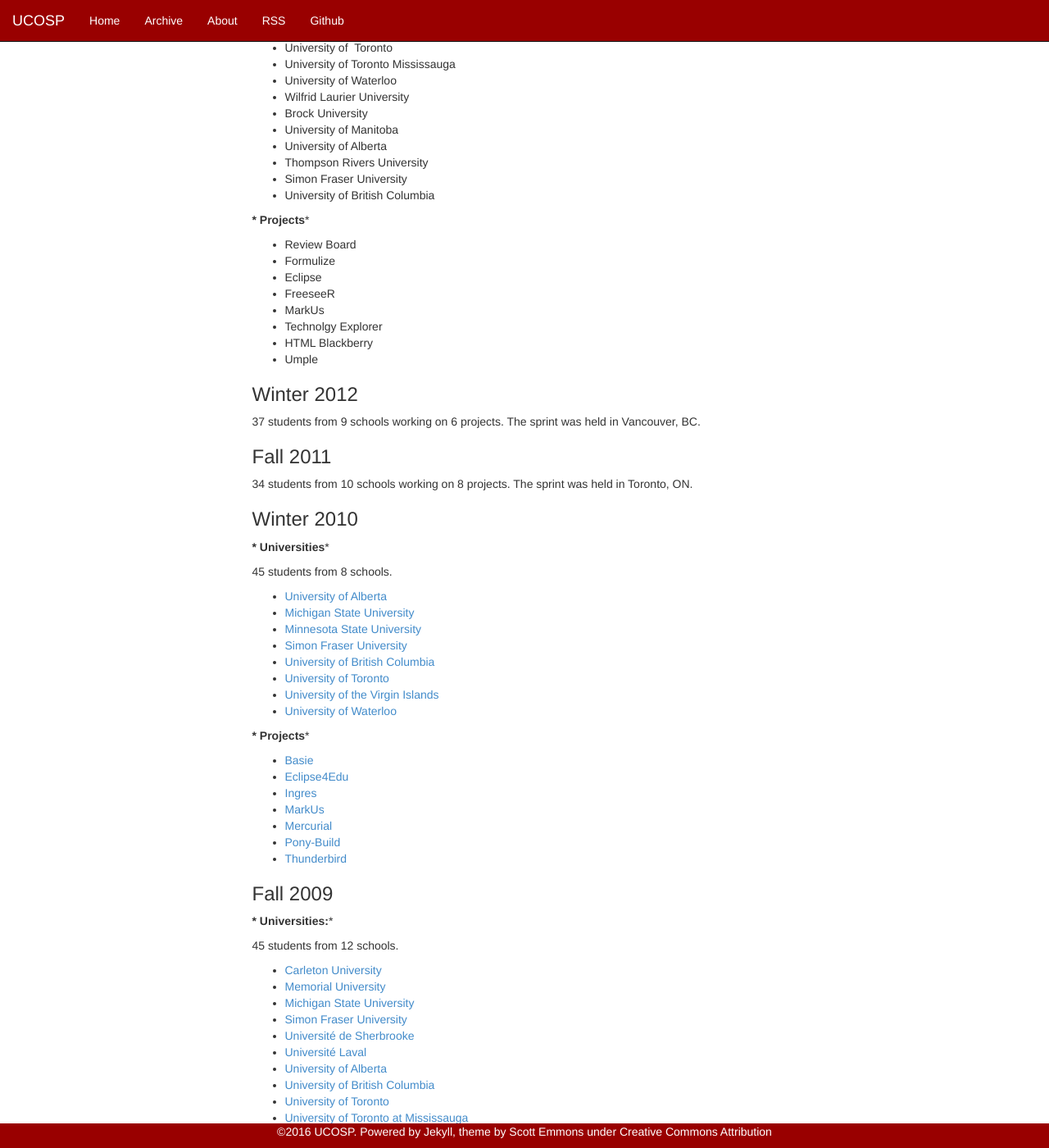
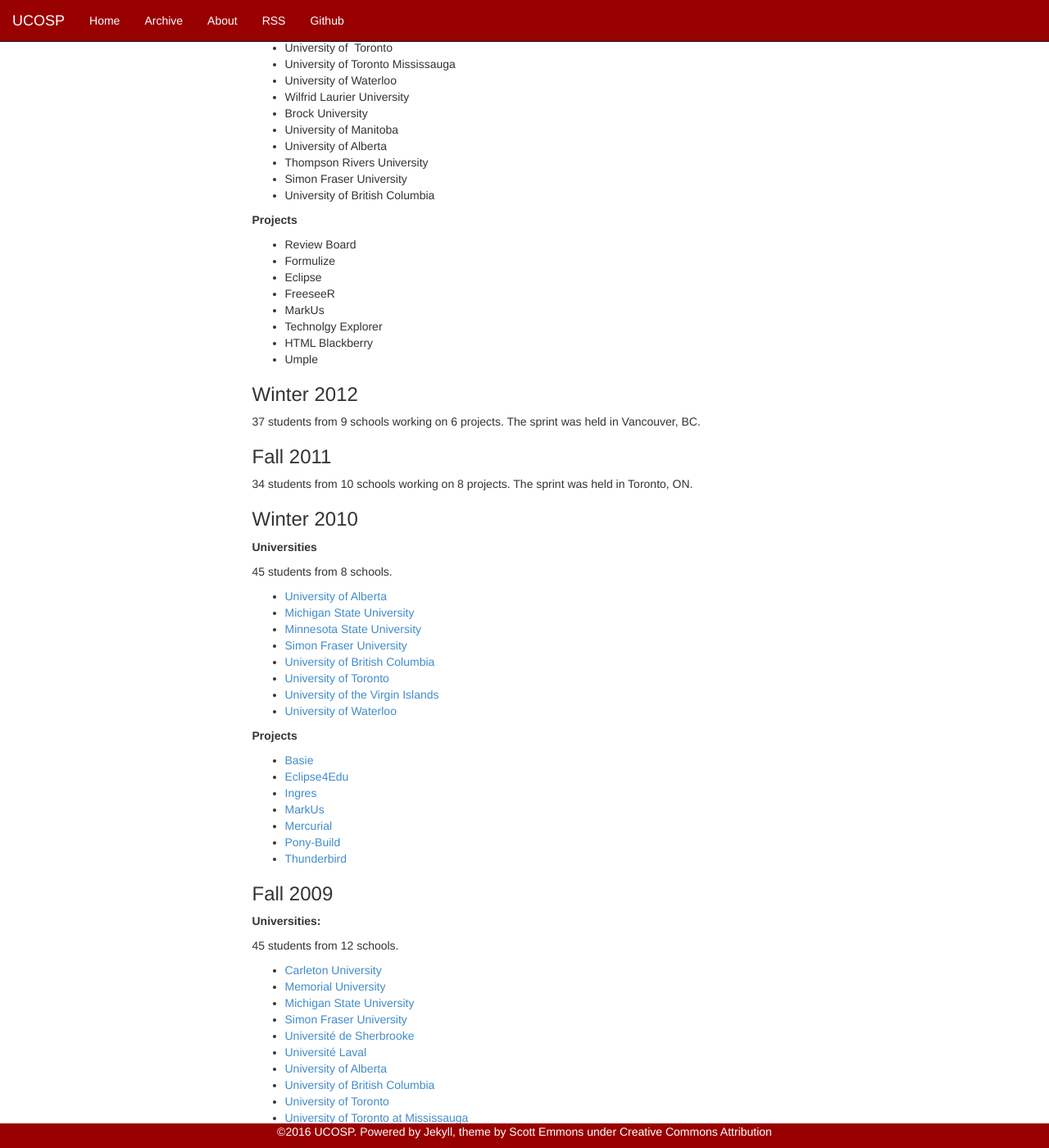
Before and after one commit to ucosp/ucosp.github.io, a Jekyll site: the page built from historical-participation.md, in a window 1280 px wide and 1400 px high, scrolled down 5400 px. Shown: the whole window at 82% size. Built offline with Jekyll 4.4.1, drawn with Linux system fonts in a browser that asks for light colours; some of the changed text lies outside the part shown.

Commit message:
small fix

```diff
--- a/historical-participation.md
+++ b/historical-participation.md
@@ -280,7 +280,7 @@
 
 58 students from 16 schools working on 8 projects. The sprint was held in Kitchener-Waterloo, ON.
 
-***Participating schools:***
+**Participating schools:**
 
   * Dalhousie University
   * University of New Brunswick
@@ -299,7 +299,8 @@
   * Simon Fraser University
   * University of British Columbia
 
-*** Projects***
+**Projects**
+
   * Review Board
   * Formulize
   * Eclipse
@@ -320,7 +321,7 @@
 
 ### Winter 2010
 
-*** Universities***
+**Universities**
 
 45 students from 8 schools.
 
@@ -333,7 +334,7 @@
   * <a>University of the Virgin Islands</a>
   * <a>University of Waterloo</a>
 
-*** Projects***
+**Projects**
 
   * [Basie](http://basieproject.org)
   * [Eclipse4Edu](http://wiki.eclipse.org/Eclipse_IDE_for_Education)
@@ -345,7 +346,7 @@
 
 ### Fall 2009
 
-*** Universities:***
+**Universities:**
 
 45 students from 12 schools.
 
@@ -363,7 +364,7 @@
   * [University of the Virgin Islands](http://www.uvi.edu/sites/uvi/Pages/DSM-Computer_Science-Home.aspx)
   * [University of Waterloo](http://www.cs.uwaterloo.ca/)
 
-*** Projects:***
+**Projects:**
 
   * [Basie](http://basieproject.org)
   * [Eclipse4Edu](http://wiki.eclipse.org/Eclipse_IDE_for_Education)
```
